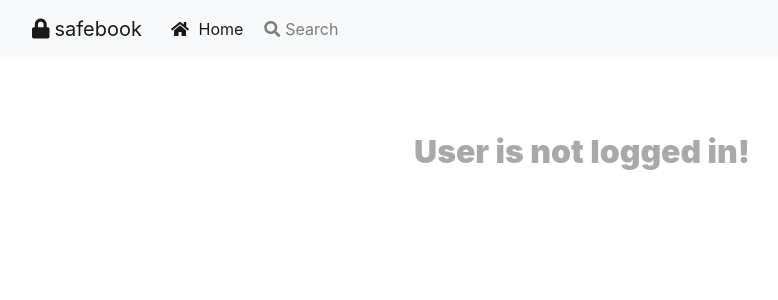
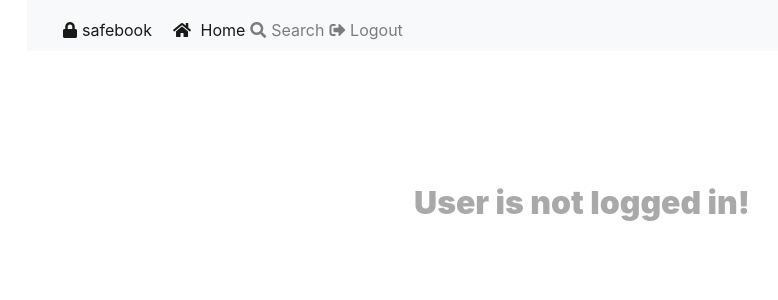
Before and after one commit to mjfullstack/safebook, a React (Create React App) app in the folder client/: page /home in a window 1280 px wide. Shown: the top 300 px of the page, without its empty margins (58-836 px from the left). Built offline with nearby package versions, Linux system fonts and the light colour scheme.

Commit message:
Buttons as Links to remove href warning. Fixed Nomatch

```diff
--- a/client/src/App.css
+++ b/client/src/App.css
@@ -47,15 +47,6 @@
 .sb-ico-margin {
   margin: 5px;
 }
- /* .sb-navbar {
-  position: fixed;
-  top: 0;
-} */
-/*
-  width: 100%;
-  color: #000;
-  background-color: brown.
-} */
 
 h1 {
   font-weight: 900;
@@ -68,3 +59,15 @@
   color: darkgrey;
   text-align: center;
 }
+
+.button-as-link {
+  background:none!important;
+  color:inherit;
+  border:none;
+  padding:0!important;
+  font: inherit;
+  margin-top: 9px;
+  /*border is optional*/
+  /* border-bottom:1px solid #444;  */
+  cursor: pointer;
+}
--- a/client/src/Components/FixedNavbar/index.js
+++ b/client/src/Components/FixedNavbar/index.js
@@ -23,9 +23,14 @@ class FixedNavbar extends React.Component {
     }
   }
 
-  handleGoToSearchClick(event) {
+  handleGoToSearchClick(event, logged_in_status) {
     event.preventDefault();
-    return this.props.history.push("/finduser");
+    if ( logged_in_status) {
+      return this.props.history.push("/finduser");
+    } else {
+      return this.props.history.push("/");
+    }
+
   }
 
   render () {
@@ -35,38 +40,47 @@ class FixedNavbar extends React.Component {
       <div>
 
         {/* <nav className="navbar fixed-top tc" role="navigation"> */}
-        <nav className="navbar navbar-expand-lg navbar-light bg-light fixed-top float-right sb-navbar">
-          <div className="container">
+          {/* <div className="container"> */}
+        <nav className="navbar navbar-expand-lg navbar-light bg-light navbar-fixed-top navbar-right">
+        {/* <nav className="navbar  navbar-expand-lg navbar-light bg-light navbar-right"> */}
+        <div className="container ">
             {/* <button className='nav navbar-nav'  onClick={(event) => this.handleSafeBookClick(event, logged_in_status)}>SafeBook</button> */}
-            <a className="navbar-brand float-left" rel="noopener noreferrer" href="#"
+            <button className="navbar-brand button-as-link float-left" rel="noopener noreferrer" href="#"
               onClick={(event) => this.handleSafeBookClick(event, logged_in_status)}>
               <i className="fas fa-lock sb-ico-margin"> </i>
               safebook
-            </a>
-            <button className="navbar-toggler" type="button" data-toggle="collapse"
+            </button>
+            <button className="navbar-toggler " type="button" data-toggle="collapse"
             data-target="#navbarSupportedContent" aria-controls="navbarSupportedContent"
               aria-expanded="false" aria-label="Toggle navigation">
               <span className="navbar-toggler-icon"></span>
             </button>
             <div className="collapse navbar-collapse" id="navbarSupportedContent">
-              <ul className="navbar-nav ml-auto">
-                <li className="nav-item active">
-                  <a className="nav-link" rel="noopener noreferrer" href="#"
+              <ul className="navbar-nav ml-auto ">
+                <li className="nav-item active ">
+                  <button className="nav-link button-as-link float-right" rel="noopener noreferrer" href="#"
                     onClick={(event) => this.handleSafeBookClick(event, logged_in_status)}
                   ><i className="fas fa-home sb-ico-margin"></i> Home
                         <span className="sr-only">(current)</span>
-                  </a>
+                  </button>
                 </li>
                 <li className="nav-item">
-                  <a className="nav-link" rel="noopener noreferrer" href="#"
-                    onClick={(event) => this.handleGoToSearchClick(event)}
+                  <button className="nav-link button-as-link float-right" rel="noopener noreferrer" href="#"
+                    onClick={(event) => this.handleGoToSearchClick(event, logged_in_status)}
                     ><i className="fas fa-search sb-ico-margin"></i>Search
-                  </a>
+                  </button>
+                </li>
+                <li className="nav-item">
+                  <button className="nav-link button-as-link float-right" rel="noopener noreferrer" href="#"
+                    onClick={(event) => this.handleSafeBookClick(event, logged_in_status)}>
+                    <i className="fas fa-sign-out-alt sb-ico-margin"></i>Logout
+                  </button>
                 </li>
               </ul>
             </div>
-          </div> {/* <!-- /.container-fluid for outside container --> */}
+            </div>
         </nav>
+          {/*</div> */} {/* <!-- /.container-fluid for outside container --> */}
 
 
 
@@ -86,7 +100,6 @@ class FixedNavbar extends React.Component {
               </ul>
             </div>    */}  {/* <!-- /.navbar-collapse --> */}
         {/* </nav> */}
-        {/* </MuiThemeProvider> */}
       </div>
     )
   }
--- a/client/src/pages/HomePage/index.js
+++ b/client/src/pages/HomePage/index.js
@@ -86,7 +86,7 @@ class HomePage extends React.Component {
             <div className="col-md-12 padding">
               <button type="button" className="btn btn-secondary marginButton"
                 onClick={(event) => this.handleGoToSearchClick(event)}
-                ><i class="fas fa-search sb-ico-margin"></i>Go To Search
+                ><i className="fas fa-search sb-ico-margin"></i>Go To Search
               </button>
             </div>
           </div>
--- a/client/src/pages/NoMatch/index.js
+++ b/client/src/pages/NoMatch/index.js
@@ -1,12 +1,11 @@
 import React from "react";
-import { Col, Row, Container } from "../../Components/Grid";
 import Jumbotron from "../../Components/Jumbotron";
 
 function NoMatch() {
   return (
-    <Container fluid>
-      <Row>
-        <Col size="md-12">
+    <div className="container">
+      <div className="row">
+        <div className="col-md-12 padding">
           <Jumbotron>
             <h1>404 Page Not Found</h1>
             <h1>
@@ -15,9 +14,9 @@ function NoMatch() {
               </span>
             </h1>
           </Jumbotron>
-        </Col>
-      </Row>
-    </Container>
+        </div>
+      </div>
+    </div>
   );
 }
 
```
Lines whose indentation alone changed are shown as unchanged.
